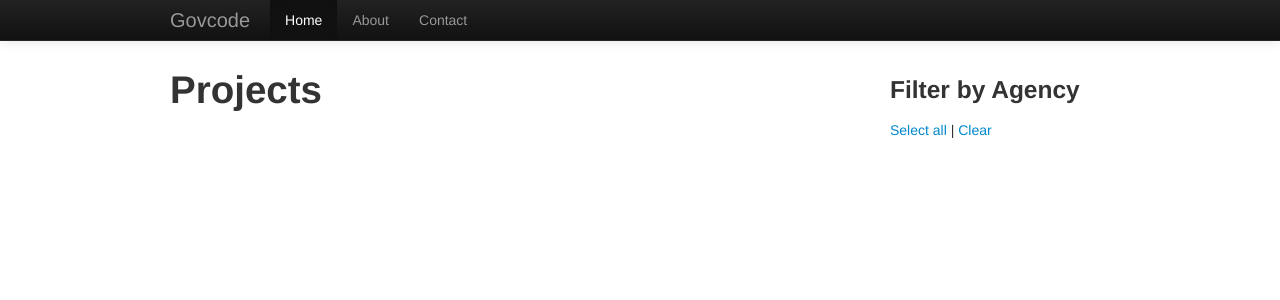
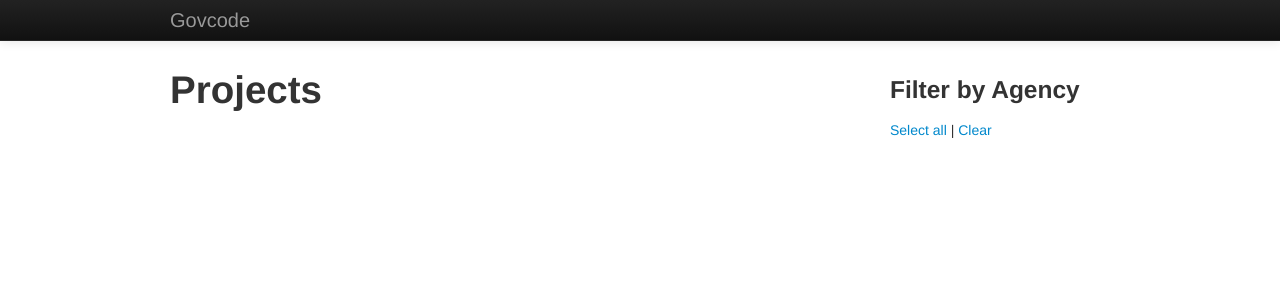
Before and after one commit to dlapiduz/govcode.org, a Flask app: template templates/home/index.html in a window 1280 px wide. Shown: the top 300 px of the page. Run offline with Flask 2, Linux system fonts and the light colour scheme; the template is opened without the code that fills it, so the values that code supplies are empty; some libraries are stand-ins or nearby versions.

Commit message:
Change navigation

```diff
--- a/templates/base.html
+++ b/templates/base.html
@@ -21,12 +21,11 @@
             <span class="icon-bar"></span>
             <span class="icon-bar"></span>
           </button>
-          <a class="brand" href="#">Govcode</a>
+          <a class="brand" href="/">Govcode</a>
           <div class="nav-collapse collapse">
             <ul class="nav">
-              <li class="active"><a href="#">Home</a></li>
-              <li><a href="#about">About</a></li>
-              <li><a href="#contact">Contact</a></li>
+              {# <li class="active"><a href="/">Home</a></li> #}
+
             </ul>
           </div><!--/.nav-collapse -->
         </div>
```
